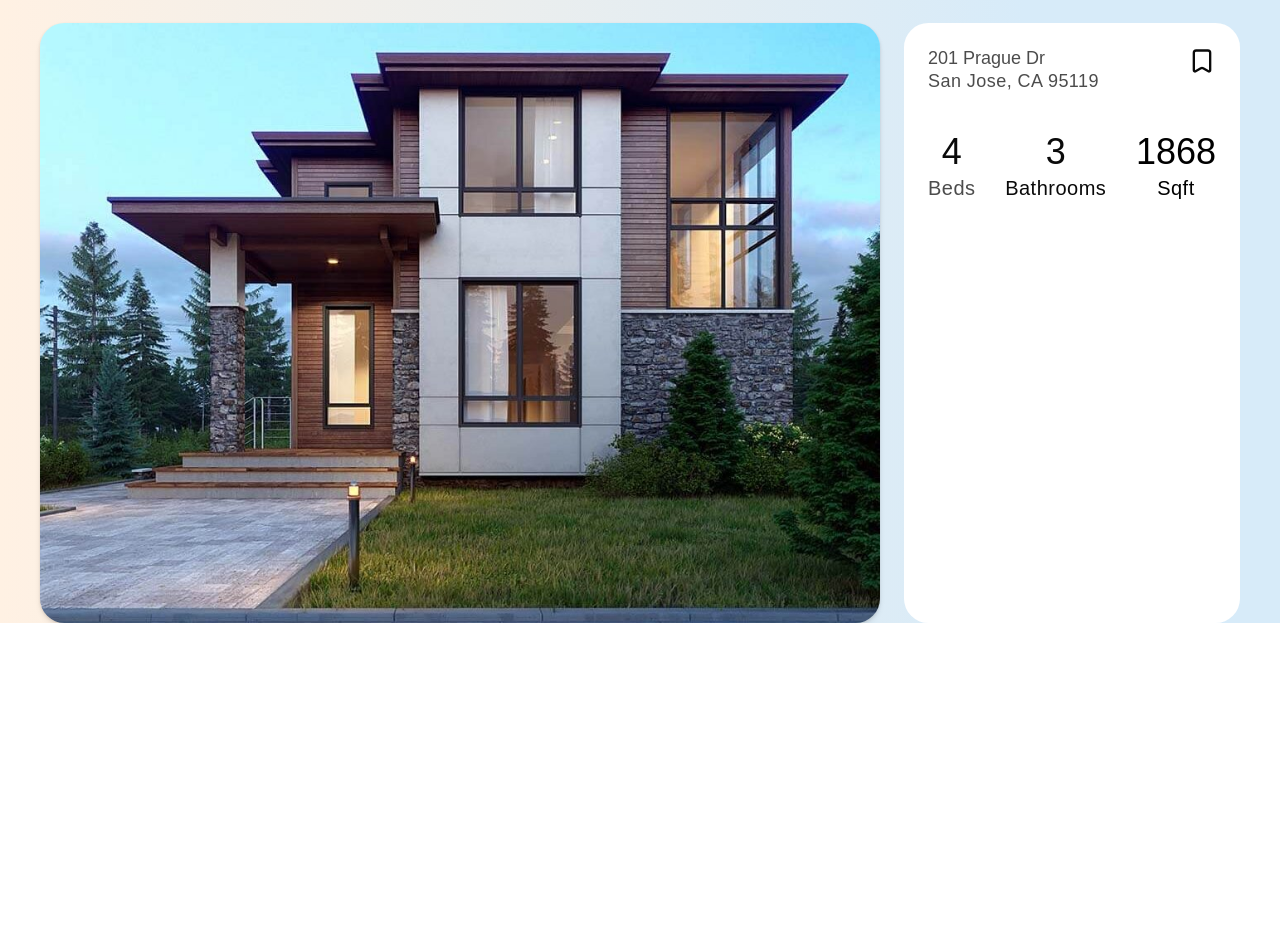
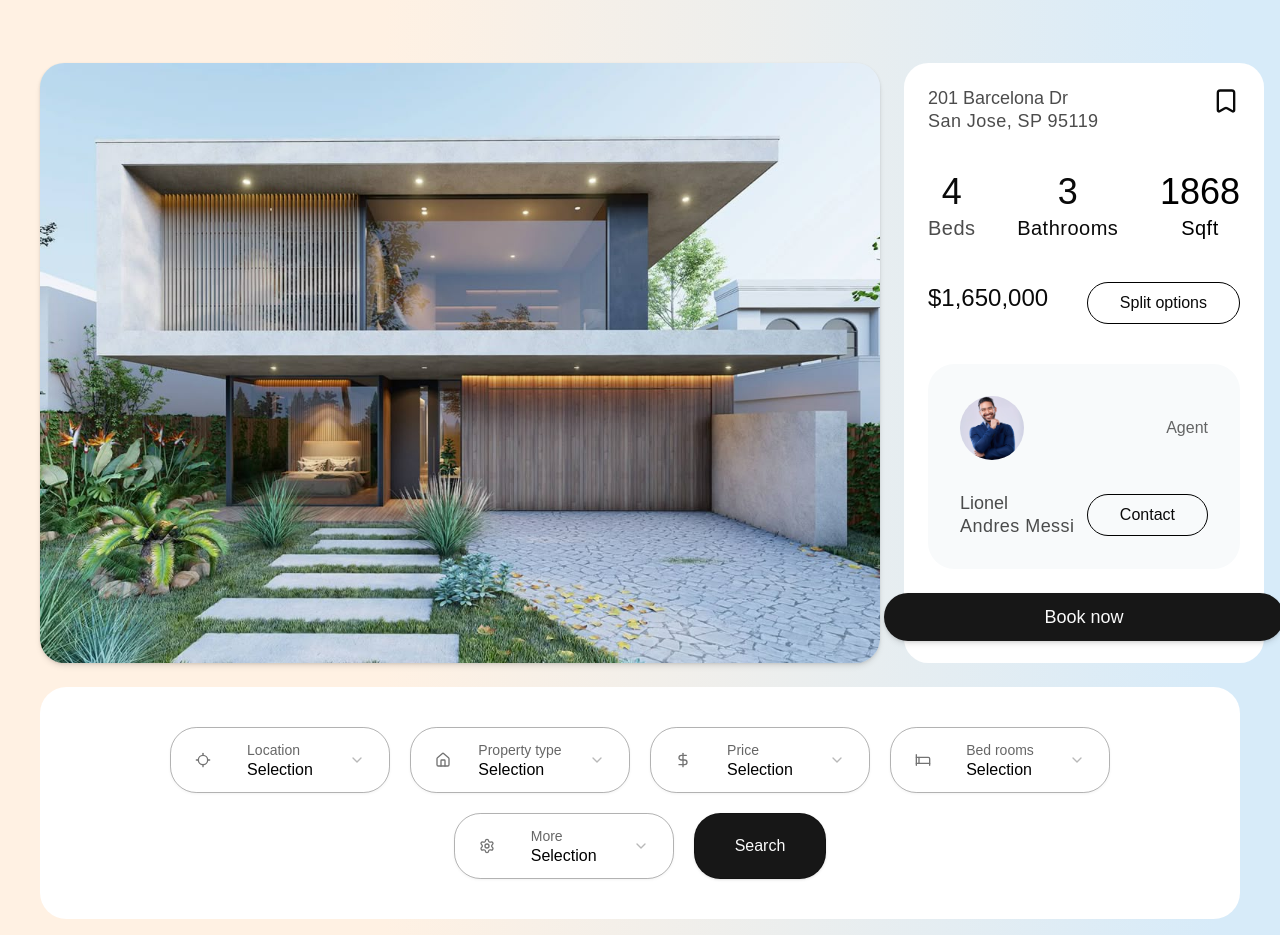
Before and after one commit to octave2000/real-estate, a Next.js app: page / in a window 1280 px wide. Shown: the part 233-1168 px from the top of the page. Before the commit the page ends 856 px from the top, so only its background shows below. Built offline with nearby package versions, Linux system fonts and the light colour scheme.

Commit message:
added filters

```diff
--- a/app/_components/header.tsx
+++ b/app/_components/header.tsx
@@ -11,8 +11,7 @@ import {
   SelectValue,
 } from "@/components/ui/select";
 import { Menu, X } from "lucide-react";
-
-const navs = ["Condos", "Houses", "Commercial", "For rent", "About", "Contact"];
+import { navs } from "@/lib/constants/constants";
 
 export function Header() {
   const [menuOpen, setMenuOpen] = useState(false);
@@ -83,7 +82,7 @@ export function Header() {
               <SelectTrigger className="w-24 border border-gray-300 bg-white">
                 <SelectValue placeholder="USD" />
               </SelectTrigger>
-              <SelectContent className="z-[9999]">
+              <SelectContent className="z-10">
                 <SelectGroup>
                   <SelectItem value="usd">USD</SelectItem>
                   <SelectItem value="rwf">RWF</SelectItem>
--- a/app/_components/hero.tsx
+++ b/app/_components/hero.tsx
@@ -1,27 +1,30 @@
+import { Button } from "@/components/ui/button";
+import { Select, SelectTrigger } from "@/components/ui/select";
+import { filters } from "@/lib/constants/constants";
 import { Bookmark } from "lucide-react";
 import Image from "next/image";
 
 export function Hero() {
   return (
-    <div className="min-h-screen w-full bg-white relative z-0">
+    <div className="min-h-screen w-full bg-white relative z-0 py-4">
       <div
         className="absolute inset-0 z-0 pointer-events-none"
         style={{
           backgroundImage: `
-            linear-gradient(to left, #D7EBF9 20%, #FFF1E3 100%)
+            linear-gradient(to left, #D7EBF9 5%, #FFF1E3 70%, #FFF1E3 100%)
           `,
           backgroundSize: "100% 100%",
         }}
       />
 
-      <div className="relative z-10 pt-[100px] px-6 md:pt-[150px] md:px-10">
+      <div className="relative z-10 pt-[100px] px-6 md:pt-[150px] md:px-10 flex flex-col gap-6">
         <h1 className="text-3xl sm:text-4xl md:text-6xl font-medium tracking-tight text-gray-900 leading-[1.1] text-center md:text-left">
           Find your next comfort
         </h1>
 
         <div className="flex flex-col md:flex-row gap-6 pt-10 w-full">
           <Image
-            src="/modern.jpg"
+            src="/kk.jpg"
             alt="rent"
             width={1920}
             height={1080}
@@ -31,9 +34,9 @@ export function Hero() {
           <div className="bg-white w-full md:w-[30%] rounded-sm px-4 sm:px-6 py-6 text-xl sm:text-2xl flex flex-col gap-y-10 h-auto md:h-[600px]">
             <div className="flex justify-between items-start">
               <p className="text-black/70 leading-tight text-base sm:text-lg">
-                201 Prague Dr
+                201 Barcelona Dr
                 <br />
-                <span className="tracking-wide">San Jose, CA 95119</span>
+                <span className="tracking-wide">San Jose, SP 95119</span>
               </p>
               <Bookmark className="w-6 h-6 sm:w-7 sm:h-7 cursor-pointer" />
             </div>
@@ -69,7 +72,64 @@ export function Hero() {
                 </p>
               </div>
             </div>
+            <div className="flex justify-between">
+              <p>$1,650,000</p>
+              <div className="rounded-md px-8 text-base border border-black py-2 cursor-pointer">
+                Split options
+              </div>
+            </div>
+            <div className="bg-[#F8FAFB] rounded-md p-6 sm:p-8 w-full max-w-md mx-auto">
+              {/* Top Section */}
+              <div className="flex items-center justify-between mb-8">
+                <Image
+                  alt="agent"
+                  src="/profile.jpg"
+                  height={64}
+                  width={64}
+                  className="rounded-full bg-gray-500 w-16 h-16"
+                />
+                <div className="text-base text-black/60">Agent</div>
+              </div>
+
+              {/* Bottom Section */}
+              <div className="flex items-center justify-between">
+                <p className="text-black/70 leading-tight text-base sm:text-lg">
+                  Lionel <br />
+                  <span className="tracking-wide">Andres Messi</span>
+                </p>
+                <button className="rounded-md px-6 sm:px-8 py-2 border border-black text-base cursor-pointer">
+                  Contact
+                </button>
+              </div>
+            </div>
+            <div className="flex justify-center relative bottom-4">
+              <Button className="py-6 px-8 text-lg shadow-lg w-[400px] cursor-pointer">
+                Book now
+              </Button>
+            </div>
           </div>
+        </div>
+        <div className="w-full flex flex-wrap justify-center items-center gap-5 rounded-md py-10 px-6 bg-white">
+          {filters.map((filter, i) => {
+            const Icon = filter.icon;
+            return (
+              <Select key={i}>
+                <SelectTrigger className="flex items-center gap-3 px-6 py-8 border border-black/30 rounded-md hover:bg-gray-50 transition-all min-w-[220px]">
+                  <Icon />
+                  <div className="flex flex-col text-left">
+                    <p className="text-sm text-black/60">{filter.name}</p>
+                    <p className="text-base text-black font-medium leading-tight">
+                      Selection
+                    </p>
+                  </div>
+                </SelectTrigger>
+              </Select>
+            );
+          })}
+
+          <Button className="py-8 px-10 text-base font-medium rounded-md border border-black/20 shadow-sm">
+            Search
+          </Button>
         </div>
       </div>
     </div>
--- /dev/null
+++ b/lib/constants/constants.ts
@@ -0,0 +1,33 @@
+import { Bed, DollarSign, House, Locate, Settings } from "lucide-react";
+
+export const navs = [
+  "Condos",
+  "Houses",
+  "Commercial",
+  "For rent",
+  "About",
+  "Contact",
+];
+
+export const filters = [
+  {
+    icon: Locate,
+    name: "Location",
+  },
+  {
+    icon: House,
+    name: "Property type",
+  },
+  {
+    icon: DollarSign,
+    name: "Price",
+  },
+  {
+    icon: Bed,
+    name: "Bed rooms",
+  },
+  {
+    icon: Settings,
+    name: "More",
+  },
+];
```
Also changed, not shown: public/kk.jpg (added), public/profile.jpg (added).
